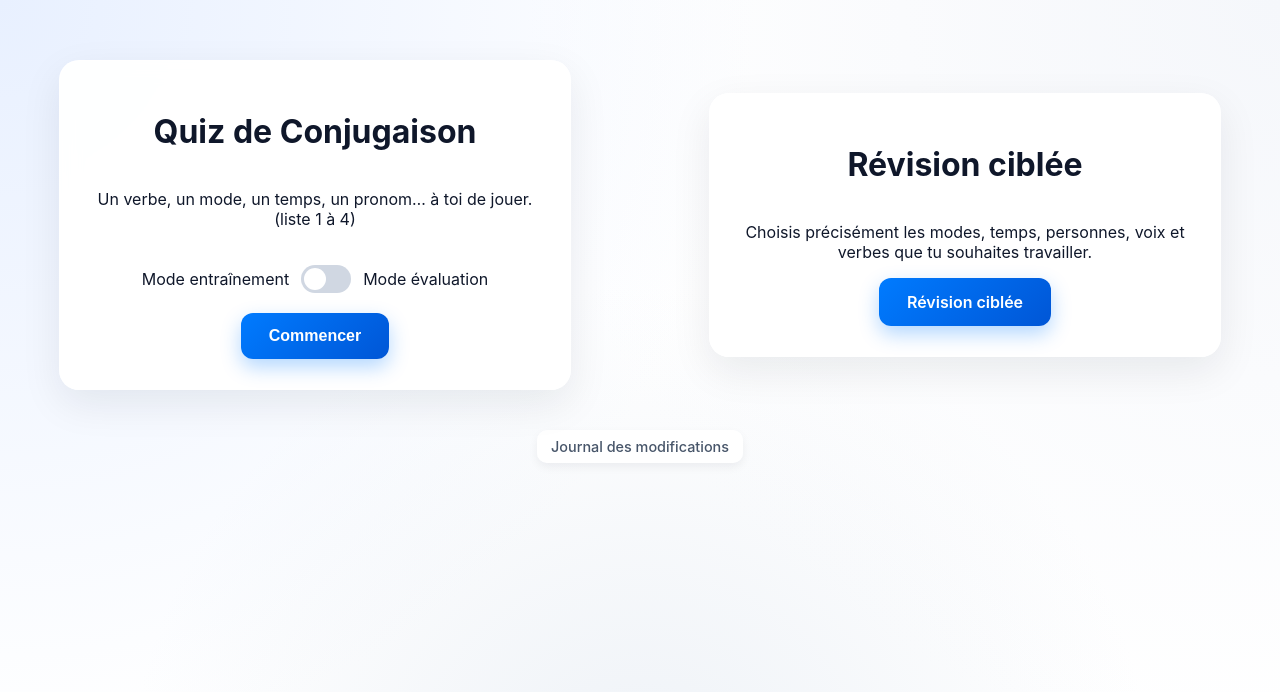
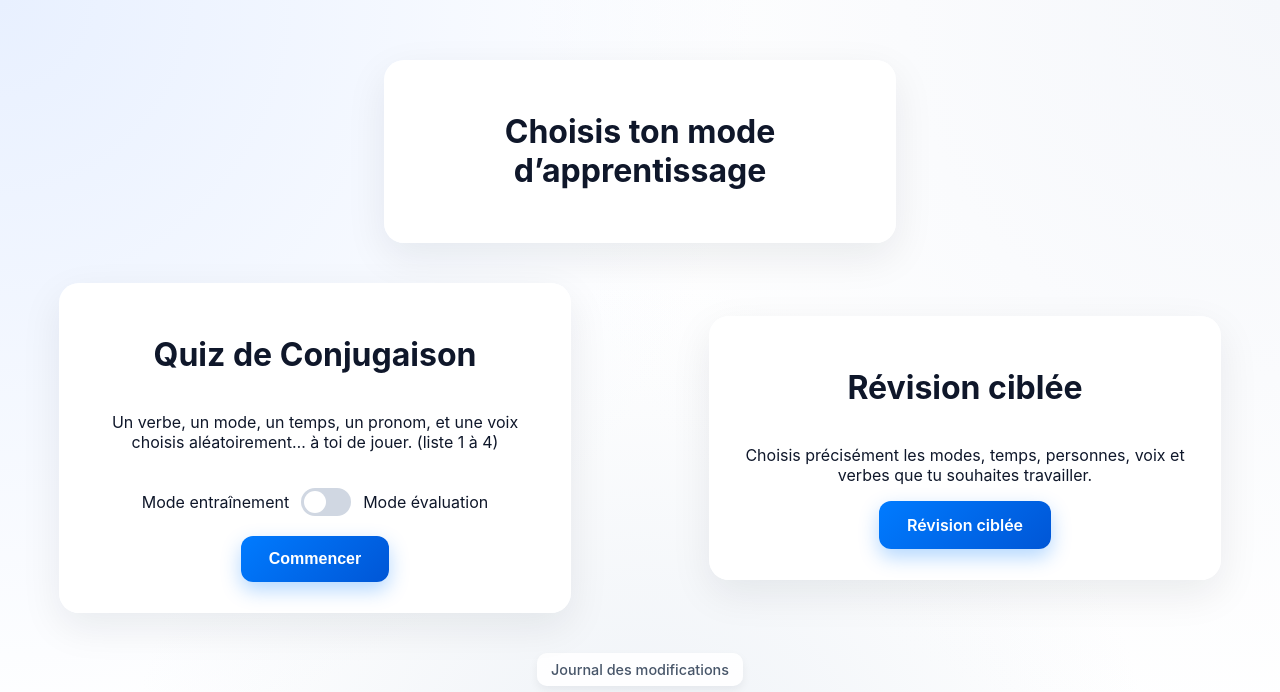
Before and after one commit to lemeilleurhackeur65645-cell/conjuguaisonv3, a Flask app: page / in a window 1280 px wide. Shown: the top 692 px of the page. Run offline with Flask 3, Linux system fonts and the light colour scheme.

Commit message:
Update index.html

```diff
--- a/templates/index.html
+++ b/templates/index.html
@@ -7,7 +7,9 @@
 </head>
 
 <body>
-
+<div class="container" style="margin-bottom: 40px;">
+    <h1>Choisis ton mode d’apprentissage</h1>
+</div>
 <!-- ============================
      CARTE 1 — QUIZ CLASSIQUE
      ============================ -->
@@ -16,7 +18,7 @@
     <div class="container">
         <!-- Carte 1 -->
         <h1>Quiz de Conjugaison</h1>
-        <p>Un verbe, un mode, un temps, un pronom… à toi de jouer. (liste 1 à 4)</p>
+        <p>Un verbe, un mode, un temps, un pronom, et une voix choisis aléatoirement… à toi de jouer. (liste 1 à 4)</p>
 
         <form action="/quiz" method="get">
             <div class="switch-container">
```
